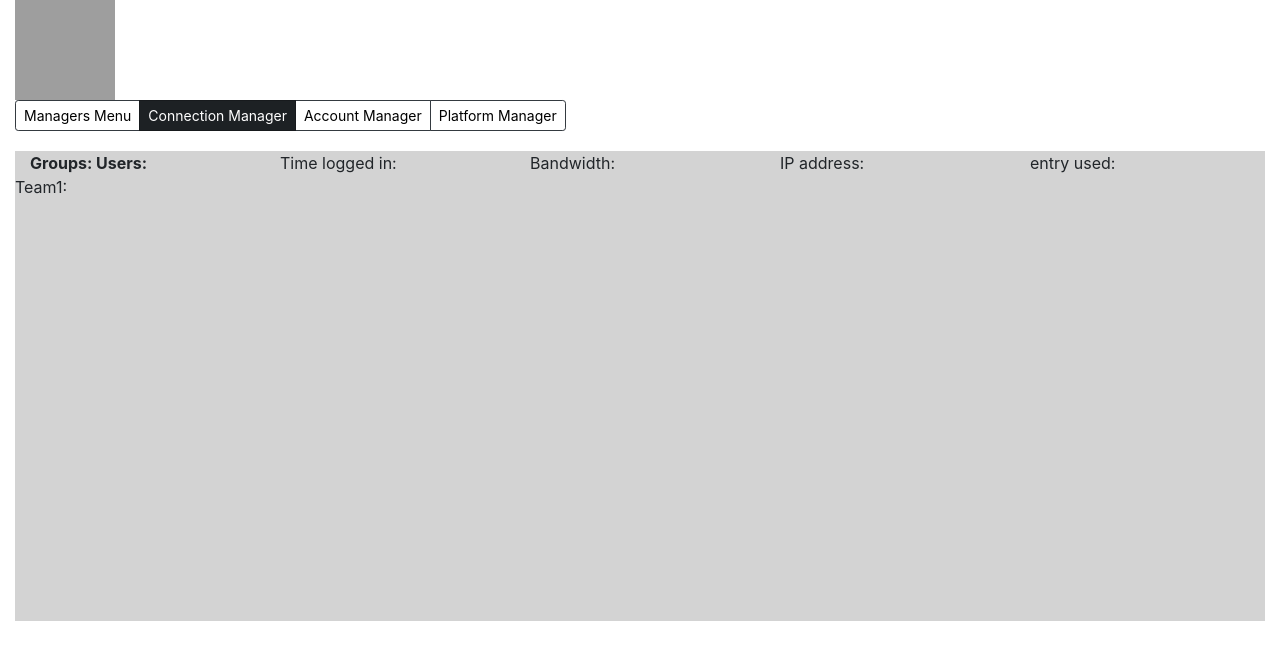
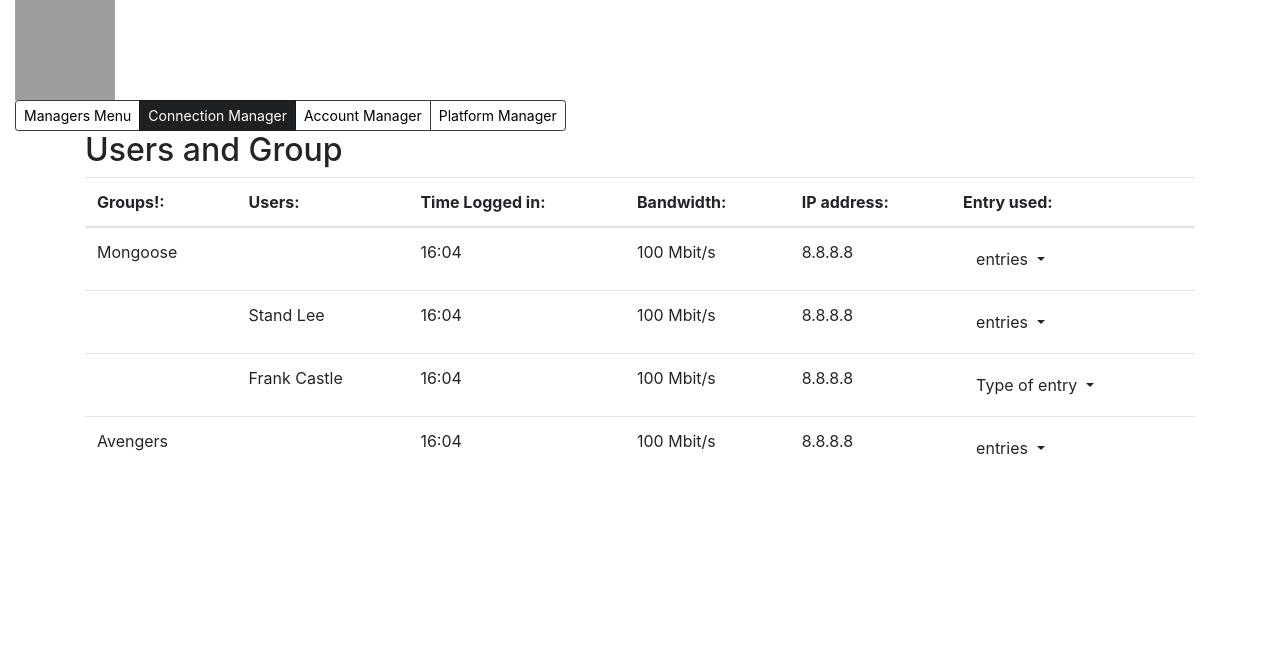
Before and after one commit to utep-practicum2019/CIT, a plain HTML site: page cit_server_GUI/connectionMan.html in a window 1280 px wide. Drawn offline with nearby package versions, Linux system fonts and the light colour scheme; grey boxes are pictures that could not be loaded.

Commit message:
Update connectionMan.html
switch to tables and a sort by users and groups

```diff
--- a/cit_server_GUI/connectionMan.html
+++ b/cit_server_GUI/connectionMan.html
@@ -1,7 +1,7 @@
 <!doctype html>
 <html lang="en">
 <head>
-        <title>Admin server GUI</title>
+    <title>Connection Manager</title>
 
 
 
@@ -32,35 +32,158 @@
             </div>
         </div>
     </div>
-        <div class="container-fluid" id="mainArea">
+    <div class="container">
+        <h2>Users and Group </h2>
+        <table class="table table-hover" id="users&groups">
+            <thead>
+                <tr>
+                    <th onclick="sortTable(0)">Groups!:</th>
+                    <th onclick="sortTable(1)">Users:</th>
+                    <th>Time Logged in:</th>
+                    <th>Bandwidth:</th>
+                    <th>IP address:</th>
+                    <th>Entry used:</th>
+                </tr>
+            </thead>
+            <tbody>
+                <tr>
+                    <td>Mongoose</td>
+                    <td>        </td>
+                    <td>16:04</td>
+                    <td>100 Mbit/s</td>
+                    <td>8.8.8.8</td>
+                    <td>
+                        <div class ="dropdown">
+                            <button class="btn btm-primary dropdown-toggle" type="button" data-toggle="dropdown"> entries
+                                <span class="caret"></span></button>
+                                <ul class="dropdown-menu">
+                                    <li><a href="#">PPTP</a></li>
+                                    <li><a href="#">L2TP</a></li>
+                                    <li><a href="#">OpenVPN</a></li>
+                                </ul>
+                            </div>
+                        </td>
+                    </tr>
+                    <tr>
+                        <td>       </td>
+                        <td>Stand Lee</td>
+                        <td>16:04</td>
+                        <td>100 Mbit/s</td>
+                        <td>8.8.8.8</td>
+                        <td>
+                            <div class ="dropdown">
+                                <button class="btn btm-primary dropdown-toggle" type="button" data-toggle="dropdown"> entries
+                                    <span class="caret"></span></button>
+                                    <ul class="dropdown-menu">
+                                        <li><a href="#">PPTP</a></li>
+                                        <li><a href="#">L2TP</a></li>
+                                        <li><a href="#">OpenVPN</a></li>
+                                    </ul>
+                                </div>
+                            </td>
+                        </tr>
 
-            <div class="row">
+                        <tr>
+                            <td>       </td>
+                            <td>Frank Castle</td>
+                            <td>16:04</td>
+                            <td>100 Mbit/s</td>
+                            <td>8.8.8.8</td>
+                            <td>
+                                <div class ="dropdown">
 
-                <div class="col-sm">
-                   <b> Groups: </b>
-                   <b> Users: </b>
+                                    <button class="btn btm-primary dropdown-toggle" type="button" data-toggle="dropdown">Type of entry
+                                        <span class="caret"></span></button>
+                                        <ul class="dropdown-menu">
+                                            <li><a href="#">PPTP</a></li>
+                                            <li><a href="#">L2TP</a></li>
+                                            <li><a href="#">OpenVPN</a></li>
+                                        </ul>
                                     </div>
-                <div class="col-sm">
-                    Time logged in:
+                                </td>
+                            </tr>
+
+                            <tr>
+                                <td>Avengers</td>
+                                <td></td>
+                                <td>16:04</td>
+                                <td>100 Mbit/s</td>
+                                <td>8.8.8.8</td>
+                                <td>
+                                    <div class ="dropdown">
+                                        <button class="btn btm-primary dropdown-toggle" type="button" data-toggle="dropdown"> entries
+                                            <span class="caret"></span></button>
+                                            <ul class="dropdown-menu">
+                                                <li><a href="#">PPTP</a></li>
+                                                <li><a href="#">L2TP</a></li>
+                                                <li><a href="#">OpenVPN</a></li>
+                                            </ul>
                                         </div>
-                <div class="col-sm">
-                    Bandwidth:
+                                    </td>
                                 </div>
-                <div class="col-sm">
-                    IP address:
-                </div>
-                <div class="col-sm"><!-- make this into a tab that     -->
-                    entry used:
+                            </tr>
+
+                        </tbody>
+                    </table>
                 </div>
 
-            </div>
+                <script>
+                    function sortTable(n) {
+                      var table, rows, switching, i, x, y, shouldSwitch, dir, switchcount = 0;
+                      table = document.getElementById("users&groups");
+                      switching = true;
+  //Set the sorting direction to ascending:
+  dir = "asc";
+  /*Make a loop that will continue until
+  no switching has been done:*/
+  while (switching) {
+    //start by saying: no switching is done:
+    switching = false;
+    rows = table.rows;
+    /*Loop through all table rows (except the
+    first, which contains table headers):*/
+    for (i = 1; i < (rows.length - 1); i++) {
+      //start by saying there should be no switching:
+      shouldSwitch = false;
+      /*Get the two elements you want to compare,
+      one from current row and one from the next:*/
+      x = rows[i].getElementsByTagName("TD")[n];
+      y = rows[i + 1].getElementsByTagName("TD")[n];
+      /*check if the two rows should switch place,
+      based on the direction, asc or desc:*/
+      if (dir == "asc") {
+        if (x.innerHTML.toLowerCase() > y.innerHTML.toLowerCase()) {
+          //if so, mark as a switch and break the loop:
+          shouldSwitch= true;
+          break;
+      }
+  } else if (dir == "desc") {
+    if (x.innerHTML.toLowerCase() < y.innerHTML.toLowerCase()) {
+          //if so, mark as a switch and break the loop:
+          shouldSwitch = true;
+          break;
+      }
+  }
+}
+if (shouldSwitch) {
+      /*If a switch has been marked, make the switch
+      and mark that a switch has been done:*/
+      rows[i].parentNode.insertBefore(rows[i + 1], rows[i]);
+      switching = true;
+      //Each time a switch is done, increase this count by 1:
+      switchcount ++;
+  } else {
+      /*If no switching has been done AND the direction is "asc",
+      set the direction to "desc" and run the while loop again.*/
+      if (switchcount == 0 && dir == "asc") {
+        dir = "desc";
+        switching = true;
+    }
+}
+}
+}
 
-            <div class="row" class="info" >
-            Team1:
-        </div>
-
-        </div>
-
+</script>
 
 
 
```
Lines whose indentation alone changed are shown as unchanged.
